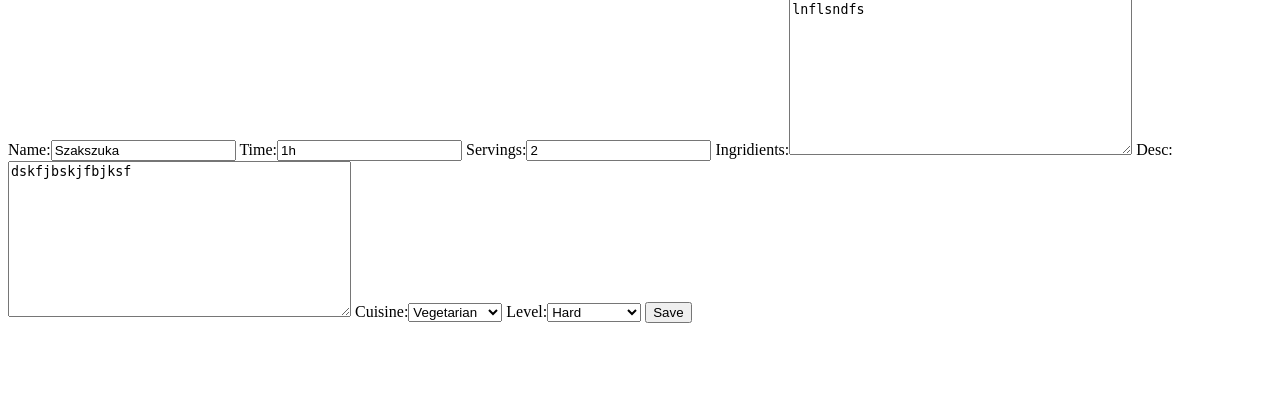
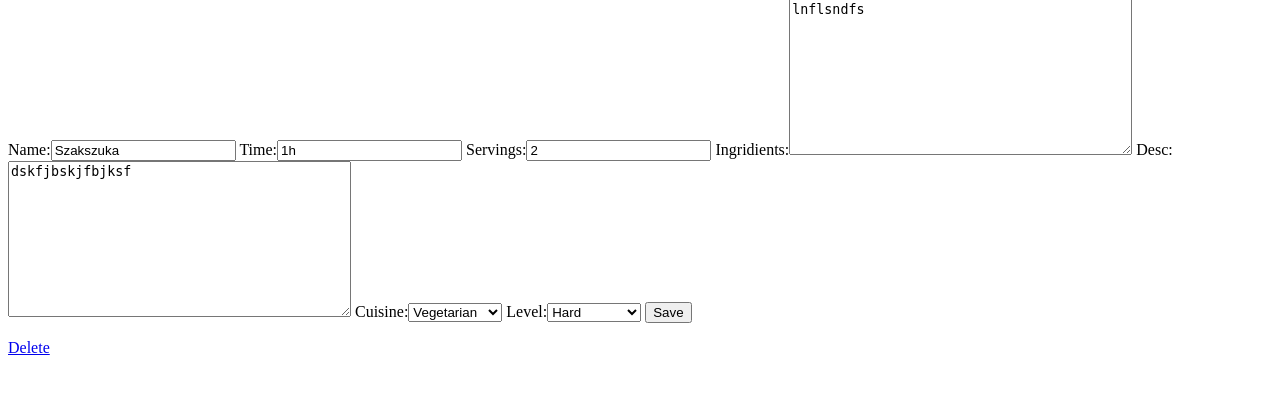
Before and after one commit to AgataMielczarek/RecipeShareProject, a Django app: page /my/1 in a window 1280 px wide. Shown: the part 67-461 px from the top of the page. Run offline with Django 3.2, Linux system fonts and the light colour scheme; a user stored in the database is signed in; data comes from the database, SQL or seed files in the repository; both versions use the stored data as it was after the commit.

Commit message:
Delete recipe

```diff
--- a/rec/templates/edit.html
+++ b/rec/templates/edit.html
@@ -5,3 +5,4 @@
     {% csrf_token %}
     <button type="submit">Save</button>
 </form>
+<a href="{% url 'delete' re.id %}">Delete</a>
--- a/rec/urls.py
+++ b/rec/urls.py
@@ -10,5 +10,6 @@ urlpatterns = [
     path('<int:reId>', views.detail, name='detail'),
     path('my', views.my, name='my'),
     path('my/<int:reId>', views.edit, name='edit'),
+    path('delete/<int:reId>', views.deleteRec, name='delete'),
 
 ]
--- a/rec/views.py
+++ b/rec/views.py
@@ -89,3 +89,10 @@ def edit(request, reId):
         else:
             error = 'Something went wrong. Try again.'
             return render(request, 'edit.html', {'form': form, 're': re, 'error': error})
+
+
+@login_required
+def deleteRec(request, reId):
+    re = get_object_or_404(Recipe, pk=reId, user=request.user)
+    re.delete()
+    return redirect('my')
```
Also changed, not shown: db.sqlite3.
